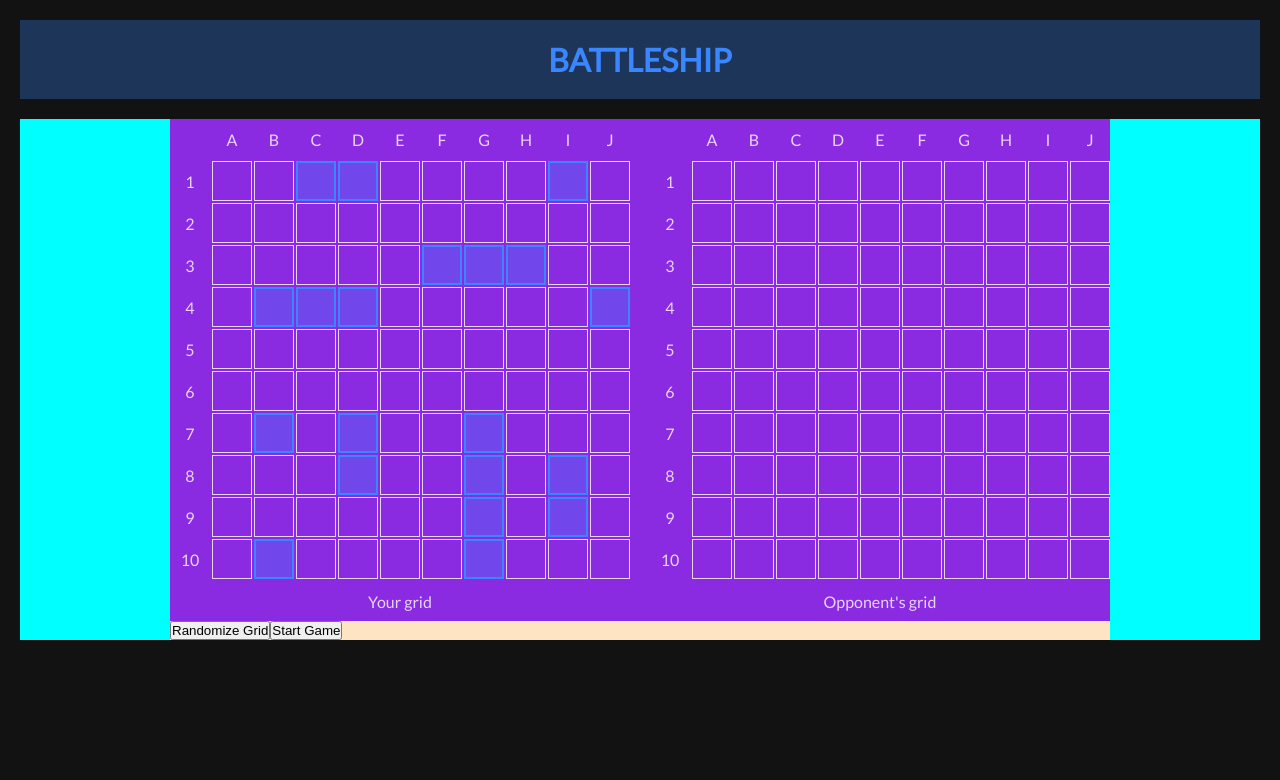
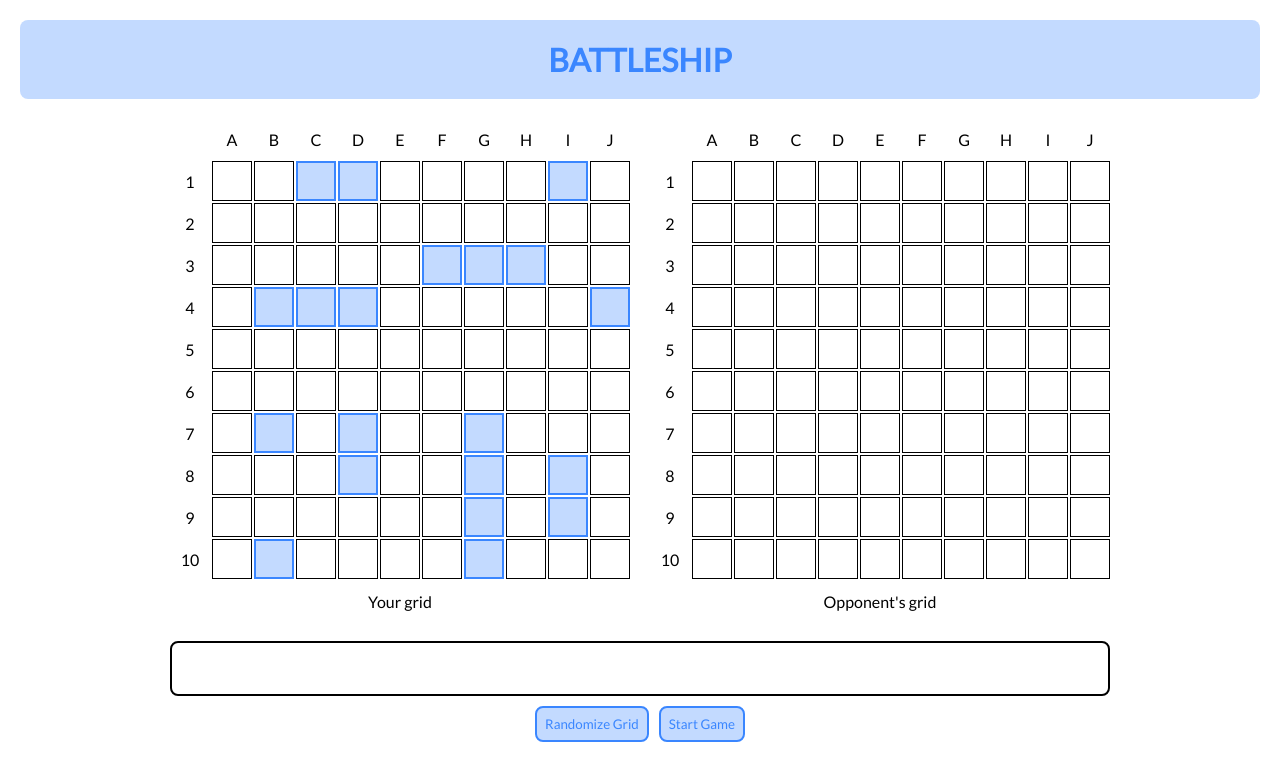
Before and after one commit to fernanda-veiga/battleship, a React (Create React App) app: page / in a window 1280 px wide. Shown: the top 780 px of the page. Built offline with nearby package versions, Linux system fonts and the light colour scheme.

Commit message:
Added styling to the components

```diff
--- a/src/styles/App.css
+++ b/src/styles/App.css
@@ -4,9 +4,9 @@
   box-sizing: border-box;
 }
 
-body {
+/*body {
   background-color: #121212;
-}
+}*/
 
 .App {
   padding: 20px;
@@ -16,15 +16,14 @@ body {
 }
 
 .container {
-  background-color: aqua;
   display: flex;
   justify-content: center;
   align-items: center;
   flex-direction: column;
+  gap: 20px;
 }
 
 .game-container {
-  background-color: blueviolet;
   display: flex;
   justify-content: center;
   align-items: center;
@@ -33,8 +32,47 @@ body {
 }
 
 .info-container {
-  background-color: bisque;
   width: 100%;
   max-width: 940px;
   min-width: 460px;
+  display: flex;
+  flex-direction: column;
+  gap: 10px;
 }
+
+.info-display {
+  min-height: 55px;
+  /*border: 2px solid rgba(255, 255, 255, 0.8);*/
+  border: 2px solid black;
+  border-radius: 8px;
+  padding: 15px;
+  text-align: center;
+  font-family: "Lato", sans-serif;
+  /*color: rgba(255, 255, 255, 0.8);*/
+  color: black;
+}
+
+.button-container {
+  display: flex;
+  justify-content: center;
+  align-items: center;
+  flex-wrap: wrap;
+  gap: 10px;
+}
+
+.button-container button {
+  cursor: pointer;
+  outline: none;
+  font-family: "Lato", sans-serif;
+  background-color: rgba(58, 134, 255, 0.3);
+  color: rgb(58, 134, 255);
+  border: 2px solid rgb(58, 134, 255);
+  border-radius: 8px;
+  padding: 8px;
+}
+
+.button-container button:disabled {
+  background-color: rgba(0, 0, 0, 0.2);
+  color: rgba(0, 0, 0, 0.4);
+  border: 2px solid rgba(0, 0, 0, 0.4);
+}
--- a/src/styles/Grid.css
+++ b/src/styles/Grid.css
@@ -25,7 +25,8 @@
 .Grid-coord-top > div,
 .Grid-coord-left > div {
   font-family: "Lato", sans-serif;
-  color: rgba(255, 255, 255, 0.8);
+  color: black;
+  /*color: rgba(255, 255, 255, 0.8);*/
   display: flex;
   justify-content: center;
   align-items: center;
@@ -41,7 +42,8 @@
 }
 
 .Grid div {
-  border: 1px solid rgba(255, 255, 255, 0.8);
+  border: 1px solid black;
+  /*border: 1px solid rgba(255, 255, 255, 0.8);*/
 }
 
 .Grid.player2 div:hover {
@@ -55,7 +57,8 @@
 }
 
 .Grid .hit {
-  color: rgba(255, 255, 255, 0.8);
+  color: black;
+  /*color: rgba(255, 255, 255, 0.8);*/
   font-family: "Lato", sans-serif;
   display: flex;
   justify-content: center;
@@ -78,7 +81,8 @@
 
 .Grid-description {
   font-family: "Lato", sans-serif;
-  color: rgba(255, 255, 255, 0.8);
+  color: black;
+  /*color: rgba(255, 255, 255, 0.8);*/
   grid-column: 1/3;
   grid-row: 3/4;
   display: flex;
--- a/src/styles/Header.css
+++ b/src/styles/Header.css
@@ -8,4 +8,5 @@ header {
   display: flex;
   justify-content: center;
   align-items: center;
+  border-radius: 8px;
 }
```
